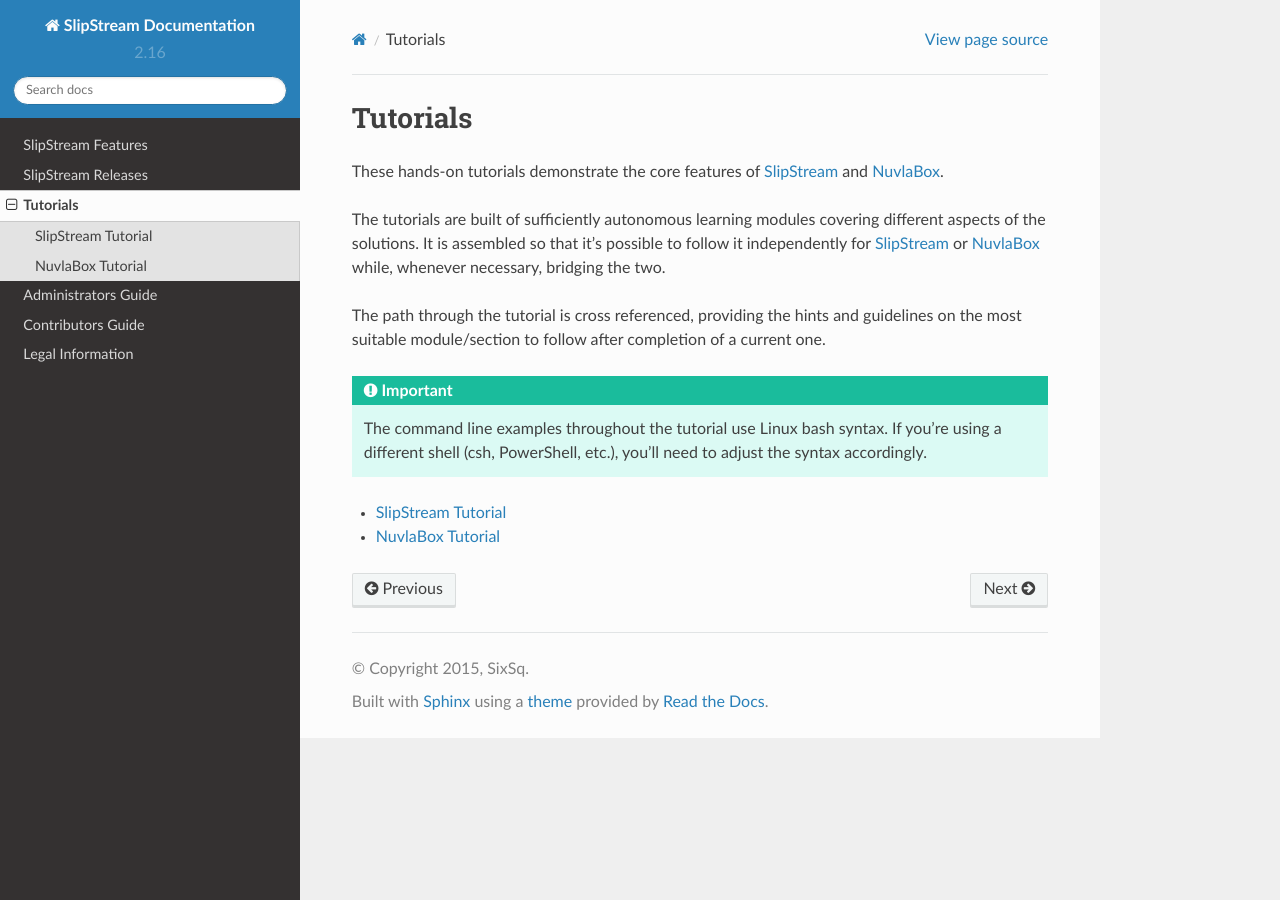
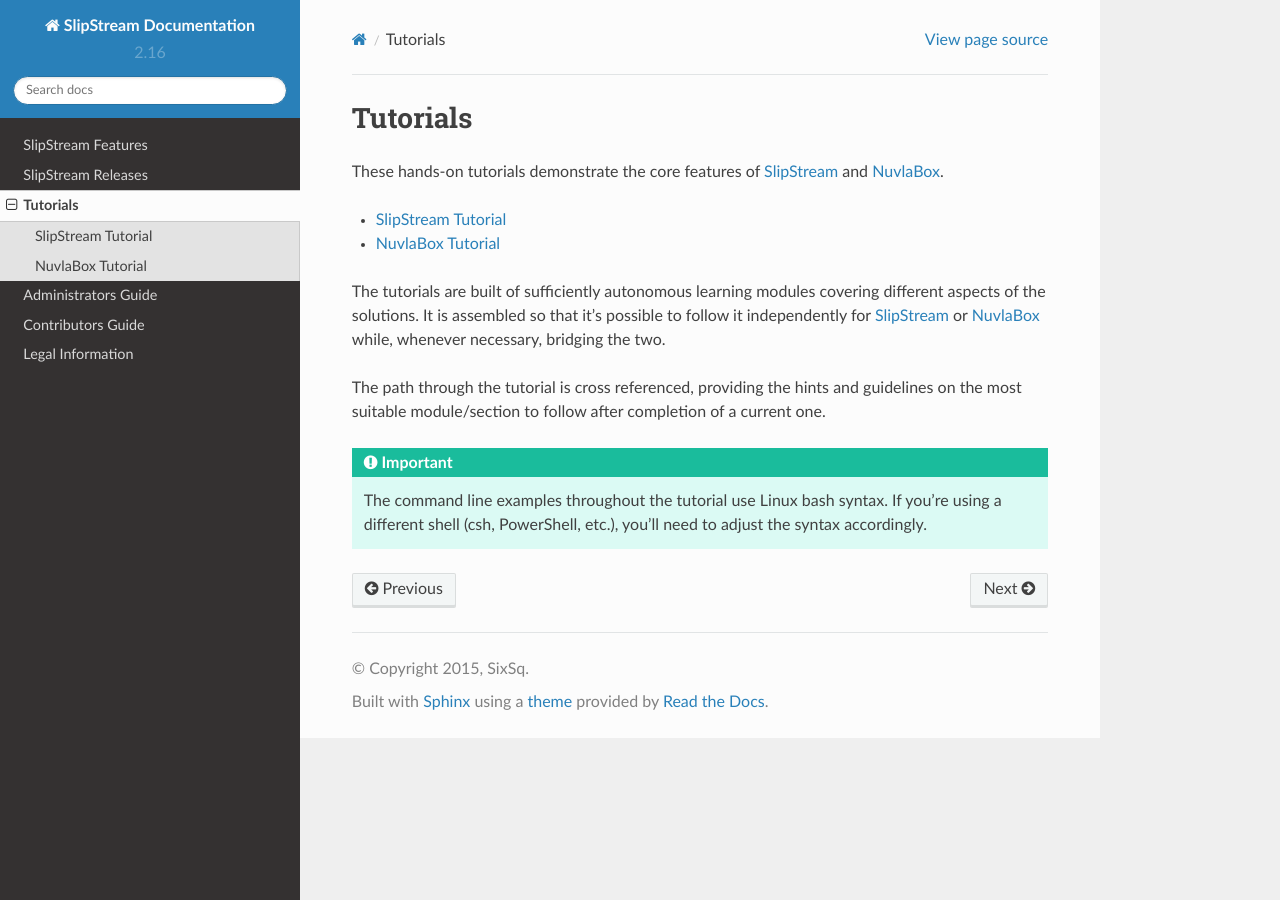
Before and after one commit to slipstream/SlipStreamDocumentation, a Sphinx documentation site: the page built from docs/tutorials/index.rst, in a window 1280 px wide. Built offline with Sphinx 7.4.7 and the Read the Docs theme 2.0.0, drawn with Linux system fonts in a browser that asks for light colours; some of the changed lines change nothing that is shown.

Commit message:
embed the toc earlier in document

```diff
--- a/docs/tutorials/index.rst
+++ b/docs/tutorials/index.rst
@@ -6,6 +6,12 @@
 
 These hands-on tutorials demonstrate the core features of SlipStream_ and
 NuvlaBox_.
+
+.. toctree::
+   :maxdepth: 1
+
+   ss/index
+   nb/index
 
 The tutorials are built of sufficiently autonomous learning modules covering
 different aspects of the solutions.  It is assembled so that it's possible to
@@ -21,9 +27,3 @@
    The command line examples throughout the tutorial use Linux bash
    syntax.  If you're using a different shell (csh, PowerShell, etc.),
    you'll need to adjust the syntax accordingly.
-
-.. toctree::
-   :maxdepth: 1
-
-   ss/index
-   nb/index
```
